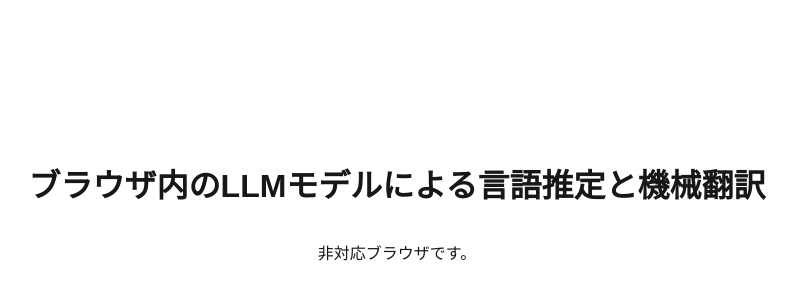
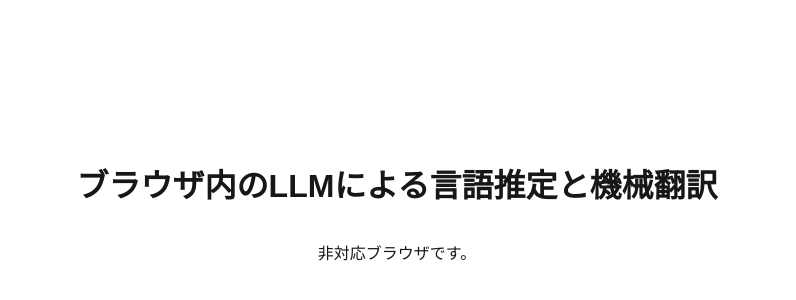
Before and after one commit to massongit/machine-translator-in-browser-llm, a Next.js app: page / in a window 1280 px wide. Shown: the part 186-486 px from the top of the page, without its empty margins (243-1039 px from the left). Built offline with nearby package versions, Linux system fonts and the light colour scheme.

Commit message:
LLMに関する記述修正 (#51)

```diff
--- a/src/components/body.tsx
+++ b/src/components/body.tsx
@@ -10,7 +10,7 @@ const Translation = dynamic(
 export function Body(): JSX.Element {
   return (
     <>
-      <h1>ブラウザ内のLLMモデルによる言語推定と機械翻訳</h1>
+      <h1>ブラウザ内のLLMによる言語推定と機械翻訳</h1>
       <Translation />
     </>
   );
```
